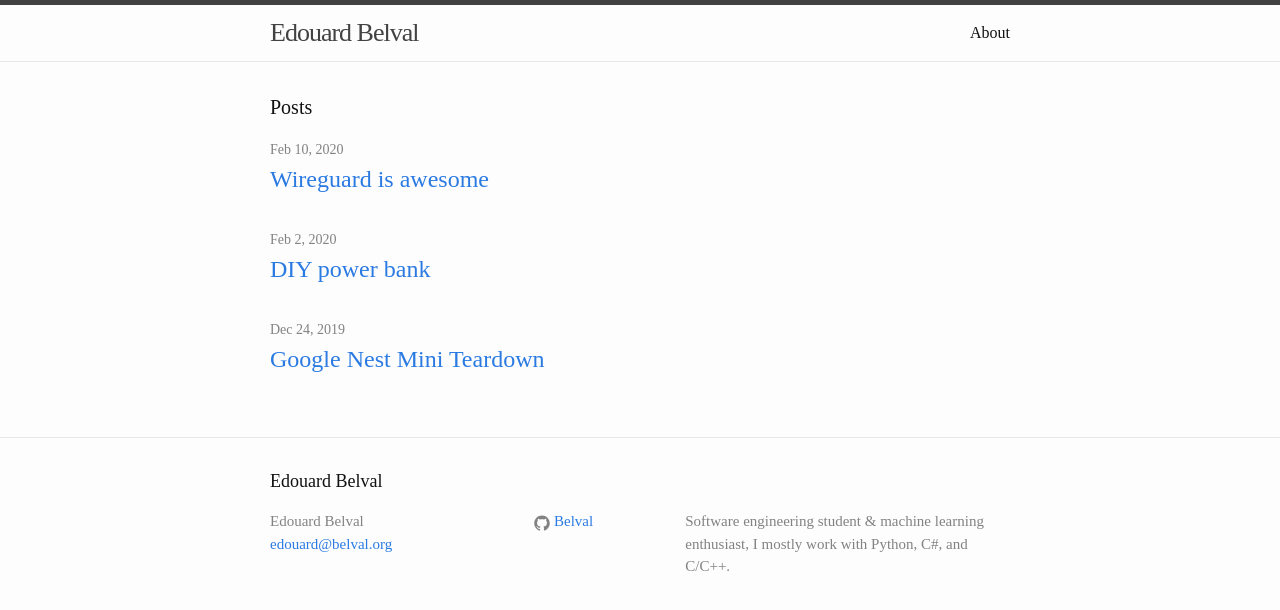
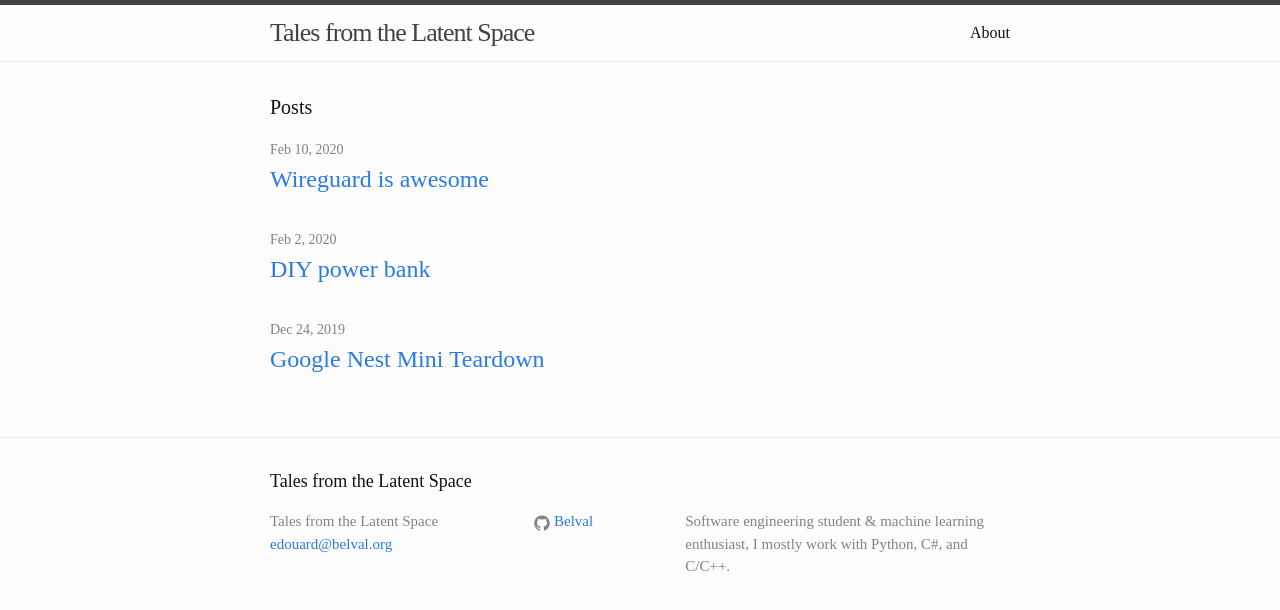
Before and after one commit to Belval/belval.github.io, a Jekyll site: the page built from index.html, in a window 1280 px wide. Shown: the top 610 px of the page. Built offline with Jekyll 4.4.1, drawn with Linux system fonts in a browser that asks for light colours.

Commit message:
Change website title

```diff
--- a/_config.yml
+++ b/_config.yml
@@ -6,7 +6,7 @@
 # 'jekyll serve'. If you change this file, please restart the server process.
 
 # Site settings
-title: Edouard Belval
+title: Tales from the Latent Space
 email: edouard@belval.org
 description: > # this means to ignore newlines until "baseurl:"
     Software engineering student & machine learning enthusiast, I mostly work with Python, C#, and C/C++.
```
